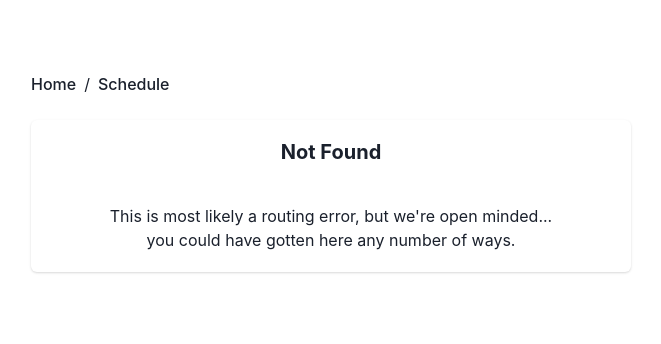
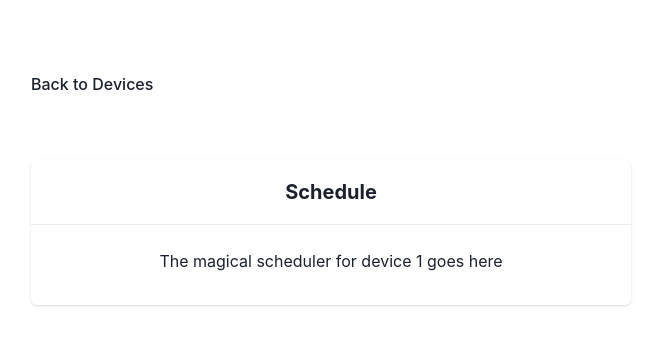
Before and after one commit to eavary/qfr, a React (Vite) app in the folder frontend/: page /schedule/1 in a window 1280 px wide. Before the commit this address had no page. Shown: the top 344 px of the page, without its empty margins (309-970 px from the left). Built offline with nearby package versions, Linux system fonts and the light colour scheme.

Commit message:
Schedule page requires device_id (#18)

```diff
--- a/frontend/src/components/QFRBreadcrumb.tsx
+++ b/frontend/src/components/QFRBreadcrumb.tsx
@@ -6,16 +6,13 @@ const QFRBreadcrumb = () => {
     <Breadcrumb>
       <BreadcrumbItem>
         <BreadcrumbLink as={Link} to='/devices'>
-          Home
+          Back to Devices
         </BreadcrumbLink>
       </BreadcrumbItem>
-      <BreadcrumbItem>
+      {/* <BreadcrumbItem>
         <BreadcrumbLink as={Link} to='/schedule'>
           Schedule
         </BreadcrumbLink>
-      </BreadcrumbItem>
-      {/* <BreadcrumbItem isCurrentPage>
-        <BreadcrumbLink>Contact</BreadcrumbLink>
       </BreadcrumbItem> */}
     </Breadcrumb>
   )
--- a/frontend/src/components/device/DeleteDeviceButton.tsx
+++ b/frontend/src/components/device/DeleteDeviceButton.tsx
@@ -28,7 +28,7 @@ const DeleteDeviceButton = ({ device, onConfirmed }: IProps) => {
 
   return (
     <>
-      <DeleteIcon ml={4} color="red.500" _hover={{cursor: 'pointer'}} onClick={handleOpen} />
+      <DeleteIcon color="red.500" _hover={{cursor: 'pointer'}} onClick={handleOpen} />
 
       <QFRModal
         ref={modal}
--- a/frontend/src/components/device/DeviceList.tsx
+++ b/frontend/src/components/device/DeviceList.tsx
@@ -1,4 +1,5 @@
 import {
+  Box,
   Card,
   CardHeader,
   Flex
@@ -15,7 +16,7 @@ import {
   TableContainer,
 } from '@chakra-ui/react'
 import { Icon } from '@chakra-ui/react'
-import { MdOutlineAccountTree } from 'react-icons/md'
+import { MdCalendarMonth, MdOutlineAccountTree } from 'react-icons/md'
 
 import type { Device } from '../../types/DeviceType'
 import AddDeviceButton from './AddDeviceButton'
@@ -61,17 +62,28 @@ const DeviceList = ({devices, onAddDevice, onDeleteDevice, onEditDevice}: IProps
                 <Td>{device.num_zones}</Td>
                 <Td>
                   <Flex justifyContent="end">
+                    <Box mr={3}>
+                      <Link to={`/schedule/${device.id}`}>
+                        <Icon as={MdCalendarMonth} />
+                      </Link>
+                    </Box>
+                    <Box mr={3}>
                       <Link to={`/devices/${device.id}`}>
                         <Icon as={MdOutlineAccountTree} />
                       </Link>
+                    </Box>
+                    <Box mr={3}>
                       <EditDeviceButton
                         device={device}
                         onSubmitted={onEditDevice}
                       />
+                    </Box>
+                    <Box>
                       <DeleteDeviceButton
                         device={device}
                         onConfirmed={onDeleteDevice}
                       />
+                    </Box>
                   </Flex>
                 </Td>
               </Tr>
--- a/frontend/src/components/device/EditDeviceButton.tsx
+++ b/frontend/src/components/device/EditDeviceButton.tsx
@@ -60,7 +60,7 @@ const EditDeviceButton = ({ device, onSubmitted }: IProps) => {
 
   return (
     <>
-      <EditIcon ml={4} _hover={{cursor: 'pointer'}} onClick={handleOpen} />
+      <EditIcon _hover={{cursor: 'pointer'}} onClick={handleOpen} />
 
       <QFRModal
         ref={modal}
--- a/frontend/src/components/zone/DeleteZoneButton.tsx
+++ b/frontend/src/components/zone/DeleteZoneButton.tsx
@@ -28,7 +28,7 @@ const DeleteZoneButton = ({ zone, onConfirmed }: IProps) => {
 
   return (
     <>
-      <DeleteIcon ml={4} color="red.500" _hover={{cursor: 'pointer'}} onClick={handleOpen} />
+      <DeleteIcon color="red.500" _hover={{cursor: 'pointer'}} onClick={handleOpen} />
 
       <QFRModal
         ref={modal}
--- a/frontend/src/components/zone/EditZoneButton.tsx
+++ b/frontend/src/components/zone/EditZoneButton.tsx
@@ -57,7 +57,7 @@ const EditZoneButton = ({ zone, onSubmitted }: IProps) => {
 
   return (
     <>
-      <EditIcon ml={4} _hover={{cursor: 'pointer'}} onClick={handleOpen} />
+      <EditIcon _hover={{cursor: 'pointer'}} onClick={handleOpen} />
 
       <QFRModal
         ref={modal}
--- a/frontend/src/components/zone/ZoneList.tsx
+++ b/frontend/src/components/zone/ZoneList.tsx
@@ -55,14 +55,18 @@ const ZoneList = ({ device, zones, onAddZone, onDeleteZone, onEditZone }: IProps
                 <Td>{zone.description}</Td>
                 <Td>
                   <Flex justifyContent="end">
+                    <Box mr={3}>
                       <EditZoneButton
                         zone={zone}
                         onSubmitted={onEditZone}
                       />
+                    </Box>
+                    <Box>
                       <DeleteZoneButton
                         zone={zone}
                         onConfirmed={onDeleteZone}
                       />
+                    </Box>
                   </Flex>
                 </Td>
               </Tr>
--- a/frontend/src/main.tsx
+++ b/frontend/src/main.tsx
@@ -31,7 +31,7 @@ const router = createBrowserRouter([
         element: <Zones />,
       },
       {
-        path: "/schedule",
+        path: "/schedule/:deviceId",
         element: <Schedule />,
       },
       {
--- a/frontend/src/views/Schedule.tsx
+++ b/frontend/src/views/Schedule.tsx
@@ -1,7 +1,11 @@
+import { useParams } from 'react-router-dom'
+
 import { Card, CardBody, CardHeader, Heading } from '@chakra-ui/react'
 import AnimatedLayout from '../layouts/AnimatedLayout'
 
 const Schedule = () => {
+  const { deviceId } = useParams()
+
   return (
     <AnimatedLayout>
       <Card mt={16} minWidth="600">
@@ -9,7 +13,7 @@ const Schedule = () => {
           <Heading size='md'>Schedule</Heading>
         </CardHeader>
         <CardBody pt={6} borderTop="1px" borderTopColor="blackAlpha.200" pb={8}>
-          The magical scheduler goes here
+          The magical scheduler for device {deviceId} goes here
         </CardBody>
       </Card>
     </AnimatedLayout>
```
Lines whose indentation alone changed are shown as unchanged.
